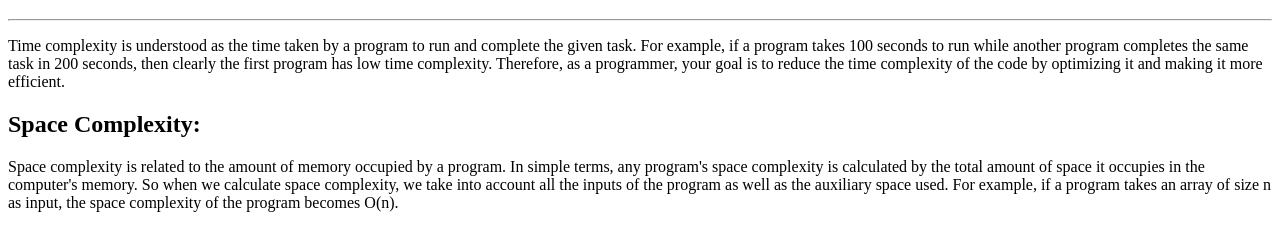
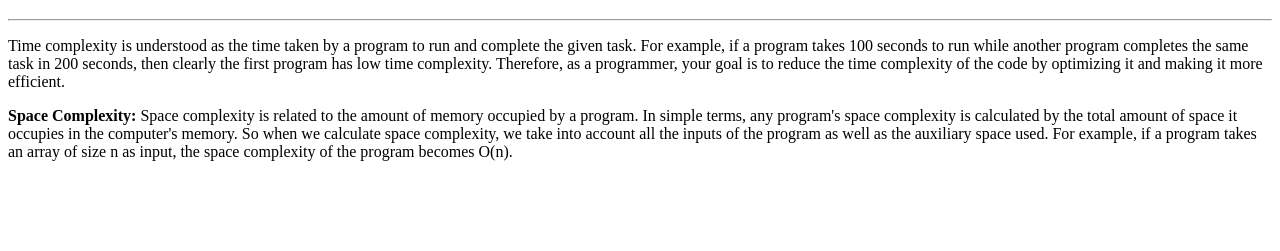
Before and after one commit to acciojob/time-and-space-complexity-DesaiAtharva, a website: page main.html in a window 1280 px wide. Shown: the part 61-312 px from the top of the page. Drawn offline with Linux system fonts and the light colour scheme.

Commit message:
created a submission

```diff
--- a/main.html
+++ b/main.html
@@ -14,7 +14,7 @@
 	<hr>
 	<p>Time complexity is understood as the time taken by a program to run and complete the given task. For example, if a program takes 100 seconds to run while another program completes the same task in 200 seconds, then clearly the first program has low time complexity. Therefore, as a programmer, your goal is to reduce the time complexity of the code by optimizing it and making it more efficient.
 
-	<h2>Space Complexity:</h2> Space complexity is related to the amount of memory occupied by a program. In simple terms, any program's space complexity is calculated by the total amount of space it occupies in the computer's memory. So when we calculate space complexity, we take into account all the inputs of the program as well as the auxiliary space used. For example, if a program takes an array of size n as input, the space complexity of the program becomes O(n).</p>
+	<p><b>Space Complexity:</b> Space complexity is related to the amount of memory occupied by a program. In simple terms, any program's space complexity is calculated by the total amount of space it occupies in the computer's memory. So when we calculate space complexity, we take into account all the inputs of the program as well as the auxiliary space used. For example, if a program takes an array of size n as input, the space complexity of the program becomes O(n).</p>
 </body>
 
 </html>
```
